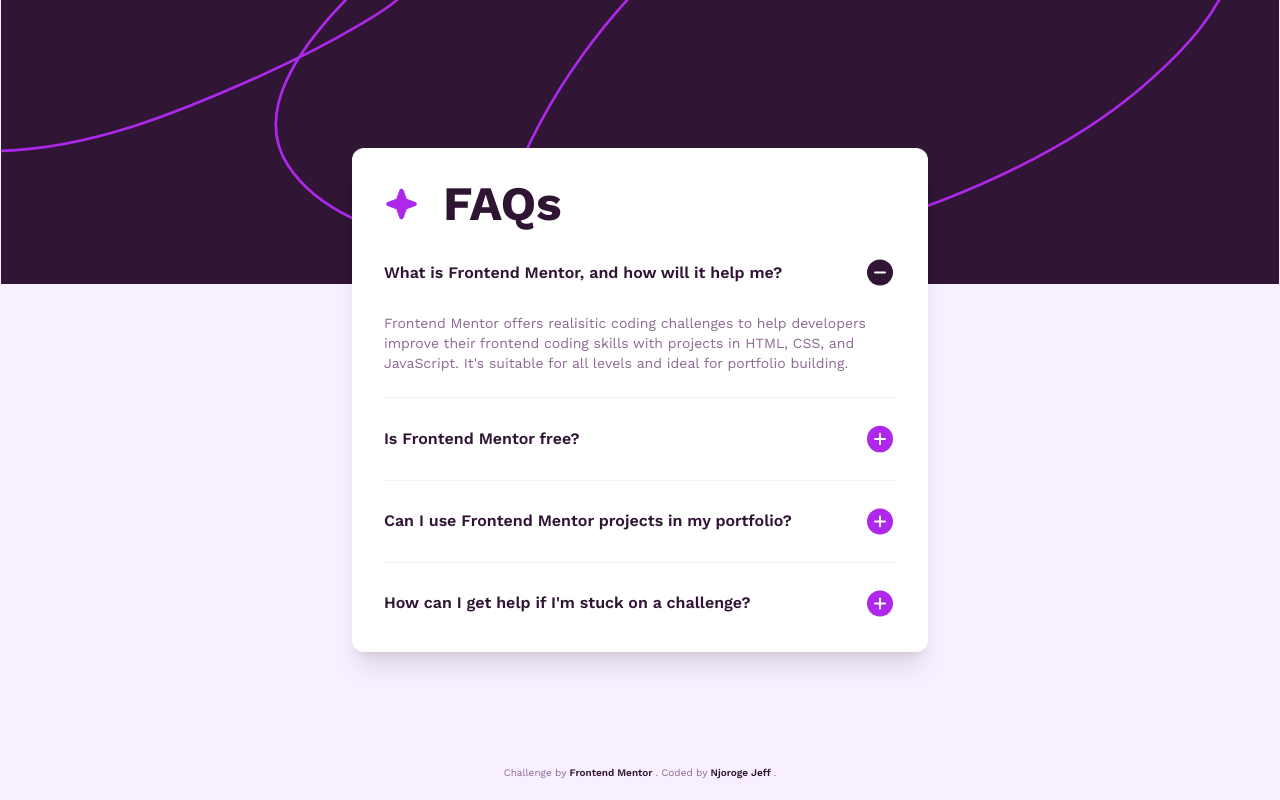
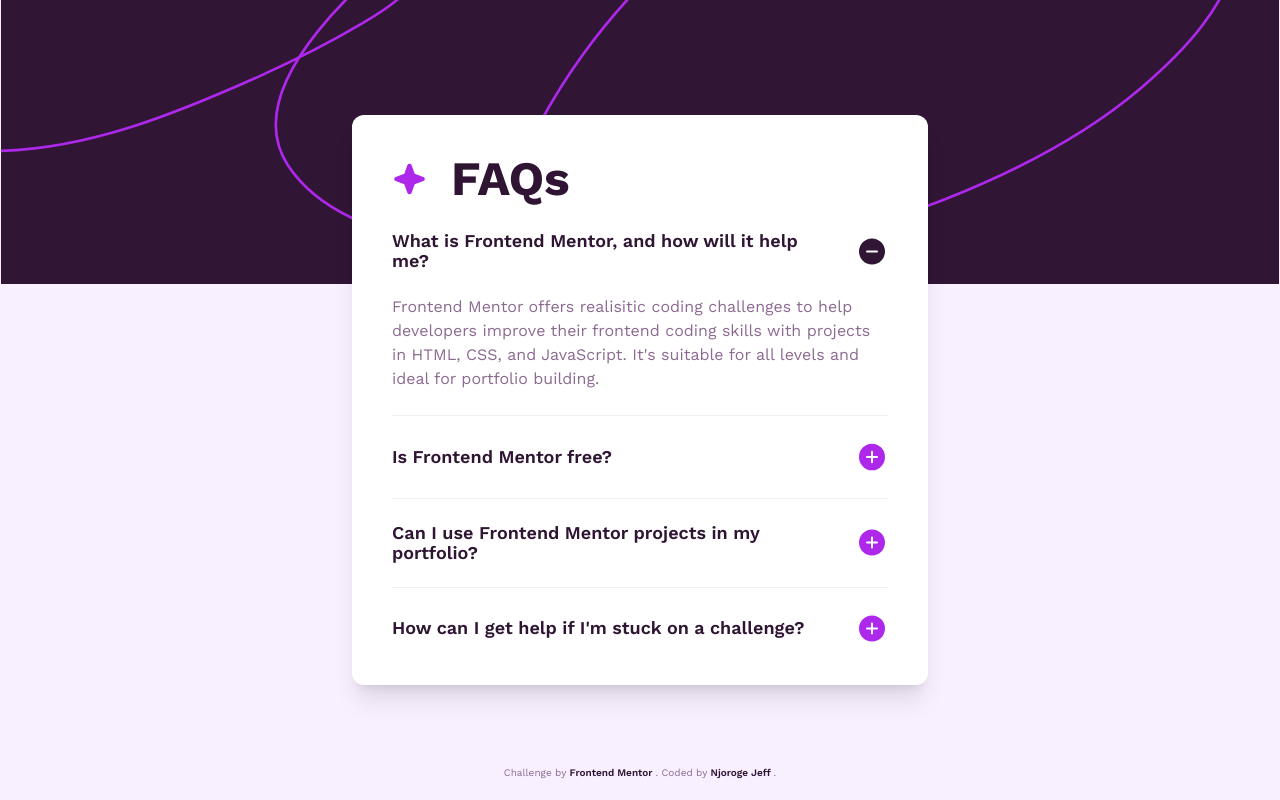
Before and after one commit to njorogejeff/faq-accordion, a website built with Vite: page index.html in a window 1280 px wide. Built offline with nearby package versions, Linux system fonts and the light colour scheme.

Commit message:
style: update FAQ text sizes for improved readability on larger screens

```diff
--- a/index.html
+++ b/index.html
@@ -9,7 +9,7 @@
 
   <body class="font-workSans text-faqPurple-600 bg-top-left bg-faqPurple-100 grid min-h-screen place-content-center bg-[url(../assets/images/background-pattern-mobile.svg)] bg-contain bg-no-repeat text-base md:bg-[url(../assets/images/background-pattern-desktop.svg)]">
     <!-- FAQ Section -->
-    <article class="bg-faqWhite md:w-xl w-[88vw] rounded-xl p-6 shadow-xl md:p-8">
+    <article class="bg-faqWhite md:w-xl w-[88vw] rounded-xl p-6 shadow-xl md:p-10">
       <section class="mb-7 flex items-center justify-start gap-x-6">
         <img
           src="./assets/images/icon-star.svg"
@@ -23,7 +23,7 @@
       <article class="question show-text mb-6">
         <!-- FAQ Question -->
         <section class="question-title mb-6 flex items-center justify-between">
-          <h2 class="text-faqPurple-950 hover:text-faqPurple mr-8 font-semibold leading-5 hover:cursor-pointer">
+          <h2 class="text-faqPurple-950 hover:text-faqPurple mr-8 font-semibold leading-5 hover:cursor-pointer md:text-lg">
             What is Frontend Mentor, and how will it help me?
           </h2>
           <button
@@ -49,7 +49,7 @@
 
         <!-- FAQ Response -->
         <section class="question-text">
-          <p class="text-sm">
+          <p class="text-sm md:text-base">
             Frontend Mentor offers realisitic coding challenges to help
             developers improve their frontend coding skills with projects in
             HTML, CSS, and JavaScript. It's suitable for all levels and ideal
@@ -64,7 +64,7 @@
       <article class="question mb-6">
         <!-- FAQ Question -->
         <section class="question-title mb-6 flex items-center justify-between">
-          <h2 class="text-faqPurple-950 hover:text-faqPurple mr-8 font-semibold leading-5 hover:cursor-pointer">
+          <h2 class="text-faqPurple-950 hover:text-faqPurple mr-8 font-semibold leading-5 hover:cursor-pointer md:text-lg">
             Is Frontend Mentor free?
           </h2>
           <button
@@ -90,7 +90,7 @@
 
         <!-- FAQ Response -->
         <section class="question-text">
-          <p class="text-sm">
+          <p class="text-sm md:text-base">
             Yes, Frontend Mentor offers both free and premium coding challenges,
             with the free option providing access to a range of projects
             suitable for all skill levels.
@@ -104,7 +104,7 @@
       <article class="question mb-6">
         <!-- FAQ Question -->
         <section class="question-title mb-6 flex items-center justify-between">
-          <h2 class="text-faqPurple-950 hover:text-faqPurple mr-8 font-semibold leading-5 hover:cursor-pointer">
+          <h2 class="text-faqPurple-950 hover:text-faqPurple mr-8 font-semibold leading-5 hover:cursor-pointer md:text-lg">
             Can I use Frontend Mentor projects in my portfolio?
           </h2>
           <button
@@ -130,7 +130,7 @@
 
         <!-- FAQ Response -->
         <section class="question-text">
-          <p class="text-sm">
+          <p class="text-sm md:text-base">
             Yes, you can use projects completed on Frontend Mentor in your
             portfolio. It's an excellent way to showcase your skills to
             potential employers!
@@ -144,7 +144,7 @@
       <article class="question">
         <!-- FAQ Question -->
         <section class="question-title flex items-center justify-between">
-          <h2 class="text-faqPurple-950 hover:text-faqPurple mr-8 font-semibold leading-5 hover:cursor-pointer">
+          <h2 class="text-faqPurple-950 hover:text-faqPurple mr-8 font-semibold leading-5 hover:cursor-pointer md:text-lg">
             How can I get help if I'm stuck on a challenge?
           </h2>
           <button
@@ -170,7 +170,7 @@
 
         <!-- FAQ Response -->
         <section class="question-text mt-7">
-          <p class="text-sm">
+          <p class="text-sm md:text-base">
             The best place to get help is inside Frontend Mentor's Discord
             community. There's a help channel where you can ask questions and
             seek support from other community members.
```
